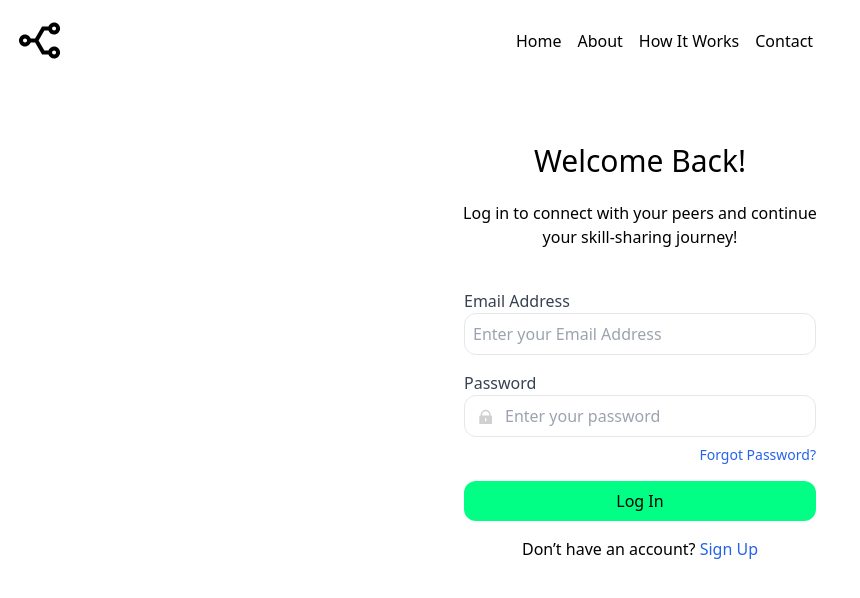
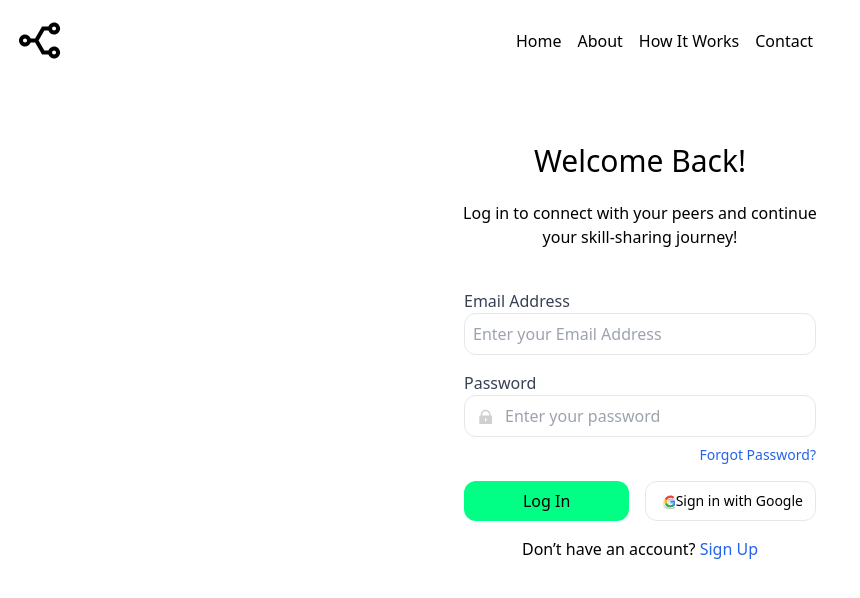
Before and after one commit to Skill-Sharing-Platform-Lite/frontend, a React (Create React App) app: page / in a window 1280 px wide. Shown: the top 598 px of the page, without its empty margins (0-860 px from the left). Built offline with nearby package versions, Linux system fonts and the light colour scheme.

Commit message:
add new features and some logic in the email and  passward

```diff
--- a/src/Component/LoginForm.js
+++ b/src/Component/LoginForm.js
@@ -1,12 +1,13 @@
+// LoginForm.js
 import React, { useState } from "react";
 import { Link } from "react-router-dom";
 
-const LoginForm = () => {
+const LoginForm = ({ onLogin }) => {
   const [email, setEmail] = useState("");
   const [password, setPassword] = useState("");
   const [loading, setLoading] = useState(false);
   const [error, setError] = useState("");
-  const [passwordError, setPasswordError] = useState("");
+
   const validatePassword = (password) => {
     const minLength = 8;
     const hasUpperCase = /[A-Z]/.test(password);
@@ -14,26 +15,23 @@ const LoginForm = () => {
     const hasNumbers = /\d/.test(password);
     const hasSpecialChars = /[!@#$%^&*(),.?":{}|<>]/.test(password);
 
-
-    if (password.length < minLength) {
-      return `Password must be at least ${minLength} characters long`;
-    }
-    if (!hasUpperCase || !hasLowerCase || !hasNumbers || !hasSpecialChars) {
-      return "Password must include uppercase, lowercase, number, and special character";
-    }
-    return "";
+    return (
+      password.length >= minLength &&
+      hasUpperCase &&
+      hasLowerCase &&
+      hasNumbers &&
+      hasSpecialChars
+    );
   };
 
   const handleLogin = async (e) => {
     e.preventDefault();
     setError("");
-    setPasswordError("");
     setLoading(true);
-
-    // Validate password before making the "API call"
-    const passwordValidationError = validatePassword(password);
-    if (passwordValidationError) {
-      setPasswordError(passwordValidationError);
+    if (!validatePassword(password)) {
+      setError(
+        "Password must be at least 8 characters long, and include uppercase letters, lowercase letters, numbers, and special characters."
+      );
       setLoading(false);
       return;
     }
@@ -41,7 +39,7 @@ const LoginForm = () => {
     // Mock API call (replace with actual API call)
     setTimeout(() => {
       if (email === "user@example.com" && password === "password") {
-        alert("user");
+        onLogin("user");
       } else {
         setError("Invalid credentials");
       }
@@ -73,6 +71,7 @@ const LoginForm = () => {
           Password
         </label>
 
+        {/* Inserted SVG icon here */}
         <svg
           width="20"
           height="17"
@@ -93,14 +92,13 @@ const LoginForm = () => {
           placeholder="Enter your password"
           value={password}
           onChange={(e) => setPassword(e.target.value)}
-          className="border p-2 pl-10 w-full rounded-xl"
+          className="border p-2 pl-10 w-full rounded-xl" // Adjusted for padding
           required
         />
-        {passwordError && <p className="text-red-500 text-xs mt-2">{passwordError}</p>}
-
+         {error && <p className="text-red-500 text-center mt-4 text-sm">{error}</p>}
         <div className="flex justify-between">
           <Link
-            to="/Forgot Password"
+            to="/forgot-password"
             className="text-blue-600 hover:underline text-sm ml-auto pt-2"
           >
             Forgot Password?
@@ -117,11 +115,93 @@ const LoginForm = () => {
         >
           {loading ? "Logging in..." : "Log In"}
         </button>
+        <button
+          className="flex items-center justify-center transition hover:scale-105 border rounded-xl p-2 px-3 w-full  hover:bg-gray-100"
+          style={{
+            backgroundColor: "#ffffff",
+          }}
+        >
+          <svg
+            width="17"
+            height="16"
+            viewBox="-8 -5 33 33"
+            fill="none"
+            xmlns="http://www.w3.org/2000/svg"
+          >
+            <g filter="url(#filter0_d_140_256)">
+              <path
+                fillRule="evenodd"
+                clipRule="evenodd"
+                d="M28.5 12.7843C28.5 11.898 28.4205 11.0457 28.2727 10.2275H16.5V15.0627H23.2273C22.9375 16.6252 22.0568 17.949 20.733 18.8354V21.9717H24.7727C27.1364 19.7956 28.5 16.5911 28.5 12.7843Z"
+                fill="#4285F4"
+              />
+              <path
+                fillRule="evenodd"
+                clipRule="evenodd"
+                d="M16.5005 24.9999C19.8755 24.9999 22.7051 23.8806 24.7733 21.9715L20.7335 18.8352C19.6142 19.5852 18.1824 20.0284 16.5005 20.0284C13.2449 20.0284 10.4892 17.8295 9.50622 14.875H5.33008V18.1136C7.3869 22.1988 11.6142 24.9999 16.5005 24.9999Z"
+                fill="#34A853"
+              />
+              <path
+                fillRule="evenodd"
+                clipRule="evenodd"
+                d="M9.50568 14.8753C9.25568 14.1253 9.11364 13.3241 9.11364 12.5003C9.11364 11.6764 9.25568 10.8753 9.50568 10.1253V6.88672H5.32955C4.48295 8.5742 4 10.4833 4 12.5003C4 14.5173 4.48295 16.4264 5.32955 18.1139L9.50568 14.8753Z"
+                fill="#FBBC05"
+              />
+              <path
+                fillRule="evenodd"
+                clipRule="evenodd"
+                d="M16.5005 4.97154C18.3358 4.97154 19.9835 5.60221 21.2789 6.84084L24.8642 3.25565C22.6994 1.23862 19.8699 0 16.5005 0C11.6142 0 7.3869 2.80111 5.33008 6.88629L9.50622 10.1249C10.4892 7.17038 13.2449 4.97154 16.5005 4.97154Z"
+                fill="#EA4335"
+              />
+            </g>
+            <defs>
+              <filter
+                id="filter0_d_140_256"
+                x="0"
+                y="0"
+                width="32.5"
+                height="33"
+                filterUnits="userSpaceOnUse"
+                colorInterpolationFilters="sRGB"
+              >
+                <feFlood floodOpacity="0" result="BackgroundImageFix" />
+                <feColorMatrix
+                  in="SourceAlpha"
+                  type="matrix"
+                  values="0 0 0 0 0 0 0 0 0 0 0 0 0 0 0 0 0 0 127 0"
+                  result="hardAlpha"
+                />
+                <feOffset dy="4" />
+                <feGaussianBlur stdDeviation="2" />
+                <feComposite in2="hardAlpha" operator="out" />
+                <feColorMatrix
+                  type="matrix"
+                  values="0 0 0 0 0 0 0 0 0 0 0 0 0 0 0 0 0 0 0.25 0"
+                />
+                <feBlend
+                  mode="normal"
+                  in2="BackgroundImageFix"
+                  result="effect1_dropShadow_140_256"
+                />
+                <feBlend
+                  mode="normal"
+                  in="SourceGraphic"
+                  in2="effect1_dropShadow_140_256"
+                  result="shape"
+                />
+              </filter>
+            </defs>
+          </svg>
+          <span className="text-black text-sm  ml-auto ">
+            Sign in with Google
+          </span>{" "}
+          {/* Black text for Google sign-in */}
+        </button>
       </div>
-      {error && <p className="text-red-500 text-center mt-4">{error}</p>}
+
       <p className="mt-4 text-center">
         Don’t have an account?{" "}
-        <Link to="/Sign Up" className="text-blue-600 hover:underline">
+        <Link to="/sign-up" className="text-blue-600  hover:underline">
           Sign Up
         </Link>
       </p>
```
